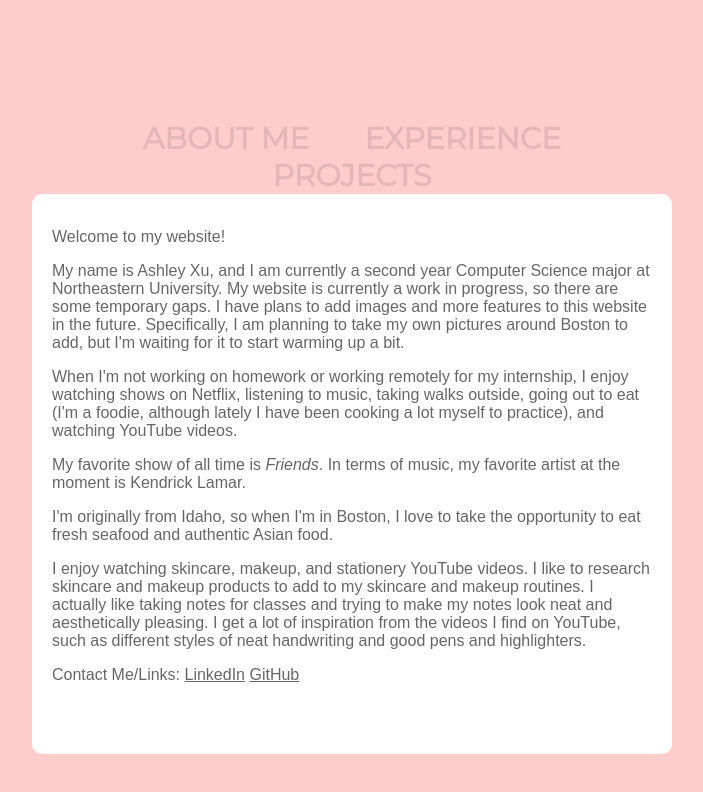
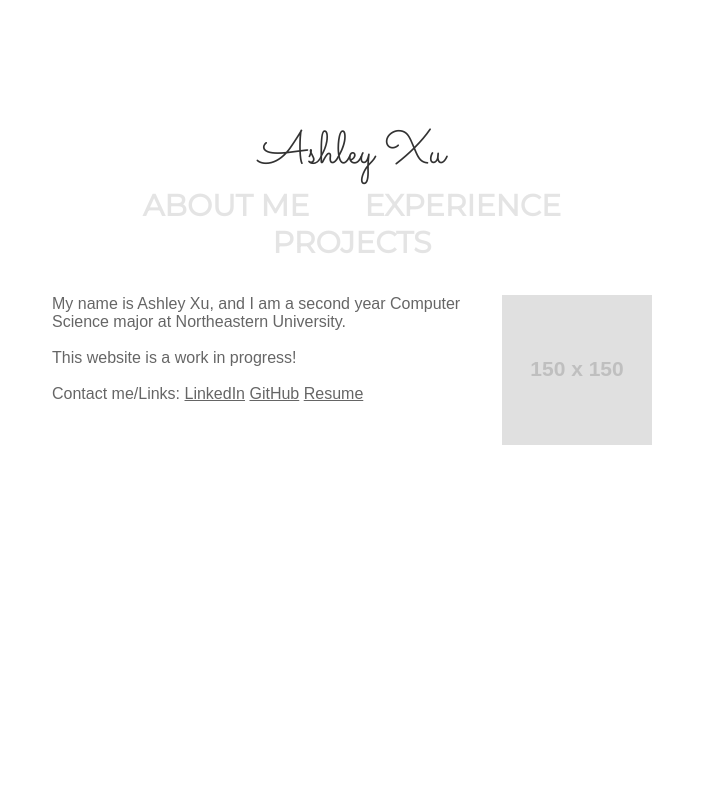
Before and after one commit to ashlixu/xashley.github.io, a plain HTML site: page index.html in a window 1280 px wide. Shown: the whole page, without its empty margins (288-991 px from the left). Drawn offline with Linux system fonts and the light colour scheme; placeholder pictures from the web are drawn by us.

Commit message:
Revamped look of site

```diff
--- a/index.html
+++ b/index.html
@@ -7,52 +7,49 @@
     <title>Ashley's Website</title>
     <link rel="stylesheet" href="main.css">
     <link href="https://fonts.googleapis.com/css?family=Montserrat" rel="stylesheet">
+    <link href="https://fonts.googleapis.com/css?family=Sacramento" rel="stylesheet">
     <link rel="shortcut icon" type="image/x-icon" href="favicon.ico">
 </head>
 
 <body>
     <div id="main-container">
+        <!--href="#about-me"
+href="#experience"
+href="#projects"
+-->
+        <div id="title-name">Ashley Xu</div>
         <a class="header-link" id="defaultTab" onclick="changeTab('about-me')">ABOUT ME</a>
         <a class="header-link" onclick="changeTab('experience')">EXPERIENCE</a>
         <a class="header-link" onclick="changeTab('projects')">PROJECTS</a>
         <div id="content-container">
             <div id="about-me" class="section">
                 <br>
-                <p>
-                    Welcome to my website!
-                </p>
-                <p>
-                    My name is Ashley Xu, and I am currently a second year Computer Science major at Northeastern University. My website is currently a work in progress, so there are some temporary gaps. I have plans to add images and more features to this website in the future. Specifically, I am planning to take my own pictures around Boston to add, but I'm waiting for it to start warming up a bit.
-                </p>
-                <p>
-                    When I'm not working on homework or working remotely for my internship, I enjoy watching shows on Netflix, listening to music, taking walks outside, going out to eat (I'm a foodie, although lately I have been cooking a lot myself to practice), and watching YouTube videos.
-                </p>
-                <p>My favorite show of all time is <i>Friends</i>. In terms of music, my favorite artist at the moment is Kendrick Lamar.</p>
-                <p>I'm originally from Idaho, so when I'm in Boston, I love to take the opportunity to eat fresh seafood and authentic Asian food.</p>
-                <p>I enjoy watching skincare, makeup, and stationery YouTube videos. I like to research skincare and makeup products to add to my skincare and makeup routines. I actually like taking notes for classes and trying to make my notes look neat and aesthetically pleasing. I get a lot of inspiration from the videos I find on YouTube, such as different styles of neat handwriting and good pens and highlighters.
-                </p>
-                <p>
-                    Contact Me/Links:
+                <p><img src="https://via.placeholder.com/150" alt="Placeholder" class ="float-right-img">
+                    My name is Ashley Xu, and I am a second year Computer Science major at Northeastern University.
+                    <br>
+                    <br> This website is a work in progress!
+                    <br>
+                    <br> Contact me/Links:
                     <a href="https://www.linkedin.com/in/xu-ashley/">LinkedIn</a>
                     <a href="https://github.com/xashley">GitHub</a>
-                </p>
-                <br>
+                    <a href="#">Resume</a>
+                    <br></p>
             </div>
             <div id="experience" class="section">
                 <br>
-                <p>Under construction</p>
-                <p>Check back later for more updates!</p>
-                <!--<p style="text-align: center; font-size: 18px;">Relevant Courses</p>
-                <p>Object-Oriented Design, Fundamentals of Computer Science I & II
-                    <br>Theory of Computation, Logic and Computation, Discrete Structures
-                    <br>Linear Algebra, Calculus for Engineering and Science I & II
-                    <br>Embedded Design: Enabling Robotics
-                </p>-->
+                <p>WIP</p>
+                <br>
+                <br>
+                <p style="text-align: center; font-size: 18px;">Relevant Courses</p>
+                <p>Coding: Object-Oriented Design, Fundamentals of Computer Science I & II
+                    <br>Theory: Theory of Computation, Logic and Computation, Discrete Structures
+                    <br>Math: Linear Algebra, Calculus for Engineering and Science I & II
+                    <br>Other: Embedded Design: Enabling Robotics
+                </p>
             </div>
             <div id="projects" class="section">
                 <br>
-                <p>Under construction</p>
-                <p>Check back later for more updates!</p>
+                <p>WIP</p>
             </div>
         </div>
     </div>
--- a/main.css
+++ b/main.css
@@ -1,6 +1,16 @@
 body {
-    background-color: #ffcccc;
+
     /*background-color:#FFD1DC;*/
+}
+
+#title-name {
+    font-family: 'Sacramento', cursive;
+    font-size: 46px;
+    opacity: 0.8;
+}
+
+.float-right-img {
+    float: right;
 }
 
 #main-container {
@@ -34,7 +44,6 @@ body {
 
 #content-container {
     text-align: left;
-    border-radius: 10px;
     height: 100%;
     width: 100%;
     background-color: white;
```
